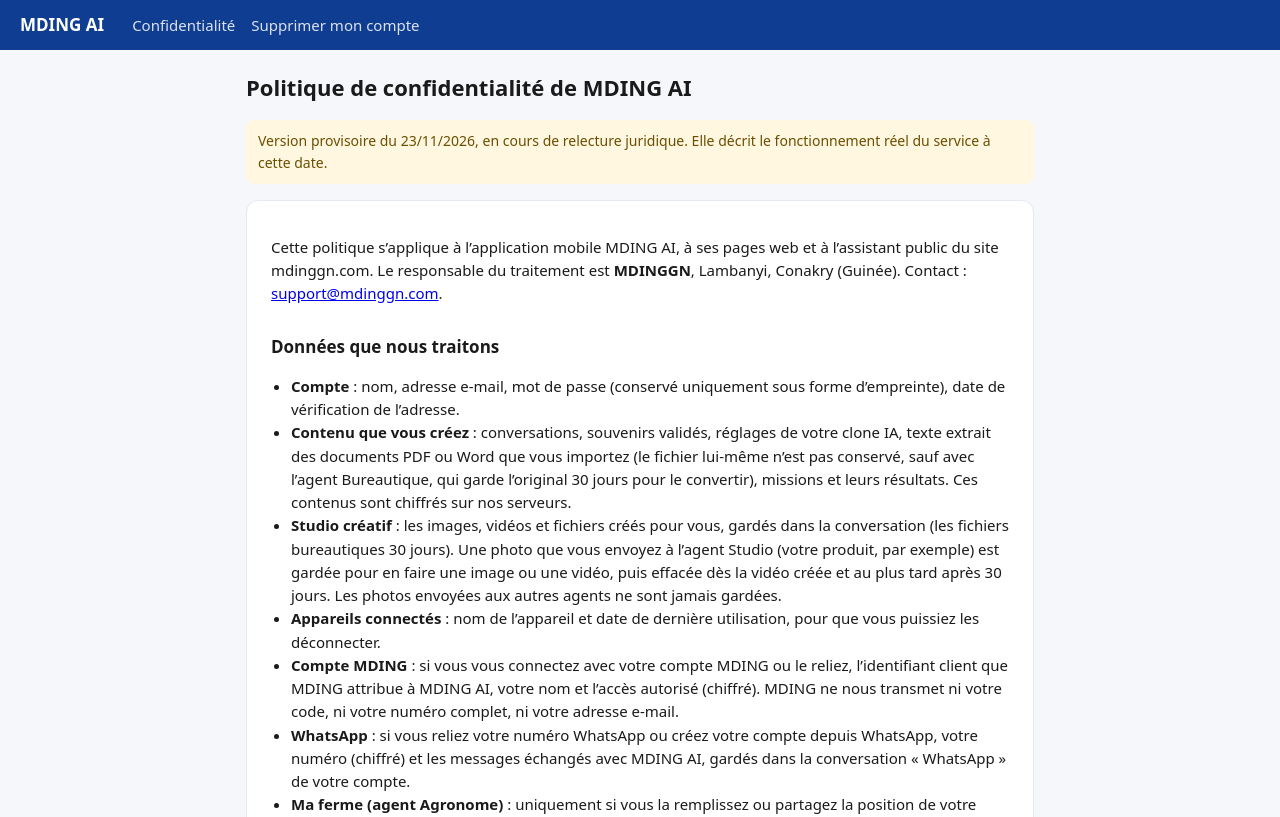
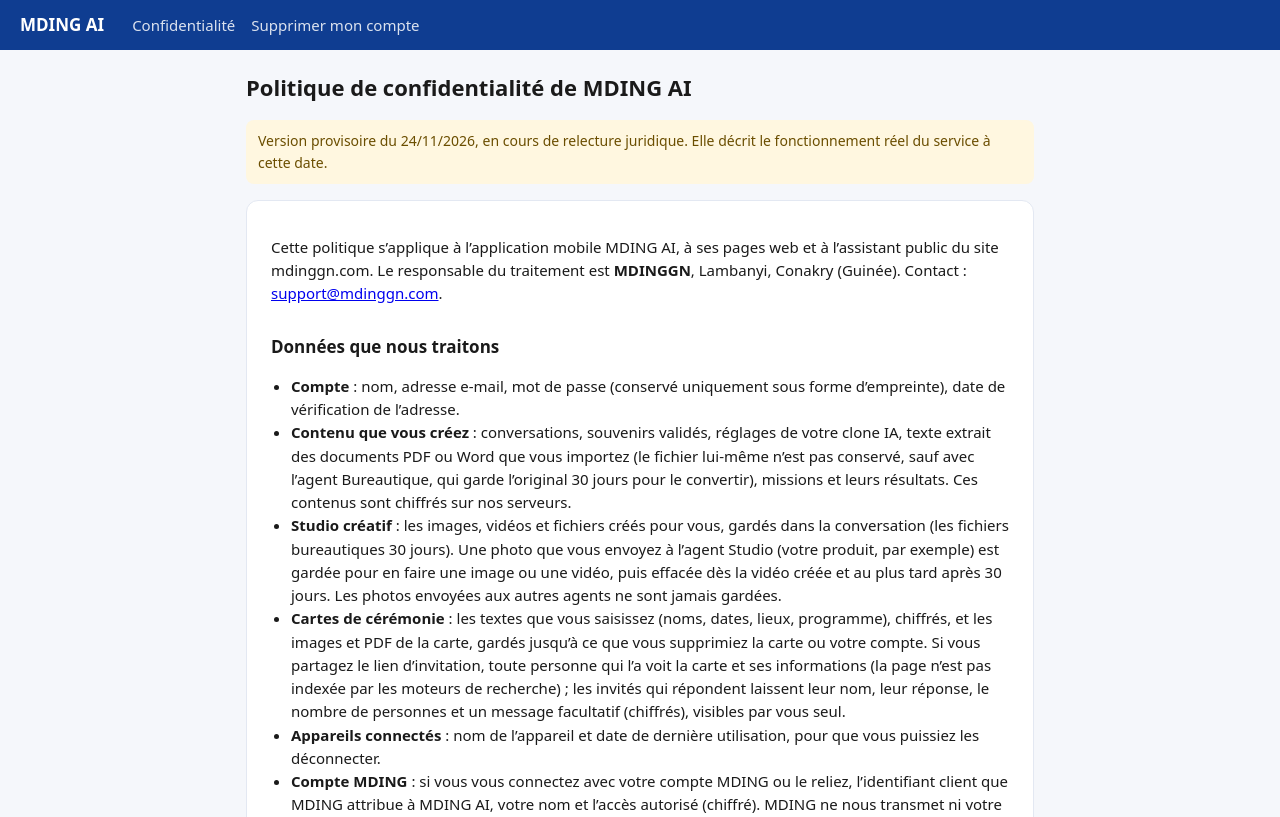
Before and after one commit to mamadou-create/mding-ai-legal, a plain HTML site: page index.html in a window 1280 px wide. Shown: the top 817 px of the page. Drawn offline with Linux system fonts and the light colour scheme.

Commit message:
Politique de confidentialité MDING AI : cartes de cérémonie et invitations en ligne (24/11/2026)
Co-Authored-By: Claude Opus 5.5 <noreply@anthropic.com>

```diff
--- a/index.html
+++ b/index.html
@@ -29,7 +29,7 @@ button.ghost{background:#fff;color:var(--blue);border:1px solid var(--blue);bord
 </header>
 <main>
       <h1>Politique de confidentialité de MDING AI</h1>
-<div class="notice">Version provisoire du 23/11/2026, en cours de relecture juridique. Elle décrit le fonctionnement réel du service à cette date.</div>
+<div class="notice">Version provisoire du 24/11/2026, en cours de relecture juridique. Elle décrit le fonctionnement réel du service à cette date.</div>
 <article>
   <p>Cette politique s’applique à l’application mobile MDING AI, à ses pages web et à l’assistant public du site mdinggn.com.
     Le responsable du traitement est <b>MDINGGN</b>, Lambanyi, Conakry (Guinée).
@@ -40,6 +40,7 @@ button.ghost{background:#fff;color:var(--blue);border:1px solid var(--blue);bord
     <li><b>Compte</b> : nom, adresse e-mail, mot de passe (conservé uniquement sous forme d’empreinte), date de vérification de l’adresse.</li>
     <li><b>Contenu que vous créez</b> : conversations, souvenirs validés, réglages de votre clone IA, texte extrait des documents PDF ou Word que vous importez (le fichier lui-même n’est pas conservé, sauf avec l’agent Bureautique, qui garde l’original 30 jours pour le convertir), missions et leurs résultats. Ces contenus sont chiffrés sur nos serveurs.</li>
     <li><b>Studio créatif</b> : les images, vidéos et fichiers créés pour vous, gardés dans la conversation (les fichiers bureautiques 30 jours). Une photo que vous envoyez à l’agent Studio (votre produit, par exemple) est gardée pour en faire une image ou une vidéo, puis effacée dès la vidéo créée et au plus tard après 30 jours. Les photos envoyées aux autres agents ne sont jamais gardées.</li>
+    <li><b>Cartes de cérémonie</b> : les textes que vous saisissez (noms, dates, lieux, programme), chiffrés, et les images et PDF de la carte, gardés jusqu’à ce que vous supprimiez la carte ou votre compte. Si vous partagez le lien d’invitation, toute personne qui l’a voit la carte et ses informations (la page n’est pas indexée par les moteurs de recherche) ; les invités qui répondent laissent leur nom, leur réponse, le nombre de personnes et un message facultatif (chiffrés), visibles par vous seul.</li>
     <li><b>Appareils connectés</b> : nom de l’appareil et date de dernière utilisation, pour que vous puissiez les déconnecter.</li>
     <li><b>Compte MDING</b> : si vous vous connectez avec votre compte MDING ou le reliez, l’identifiant client que MDING attribue à MDING AI, votre nom et l’accès autorisé (chiffré). MDING ne nous transmet ni votre code, ni votre numéro complet, ni votre adresse e-mail.</li>
     <li><b>WhatsApp</b> : si vous reliez votre numéro WhatsApp ou créez votre compte depuis WhatsApp, votre numéro (chiffré) et les messages échangés avec MDING AI, gardés dans la conversation « WhatsApp » de votre compte.</li>
```
